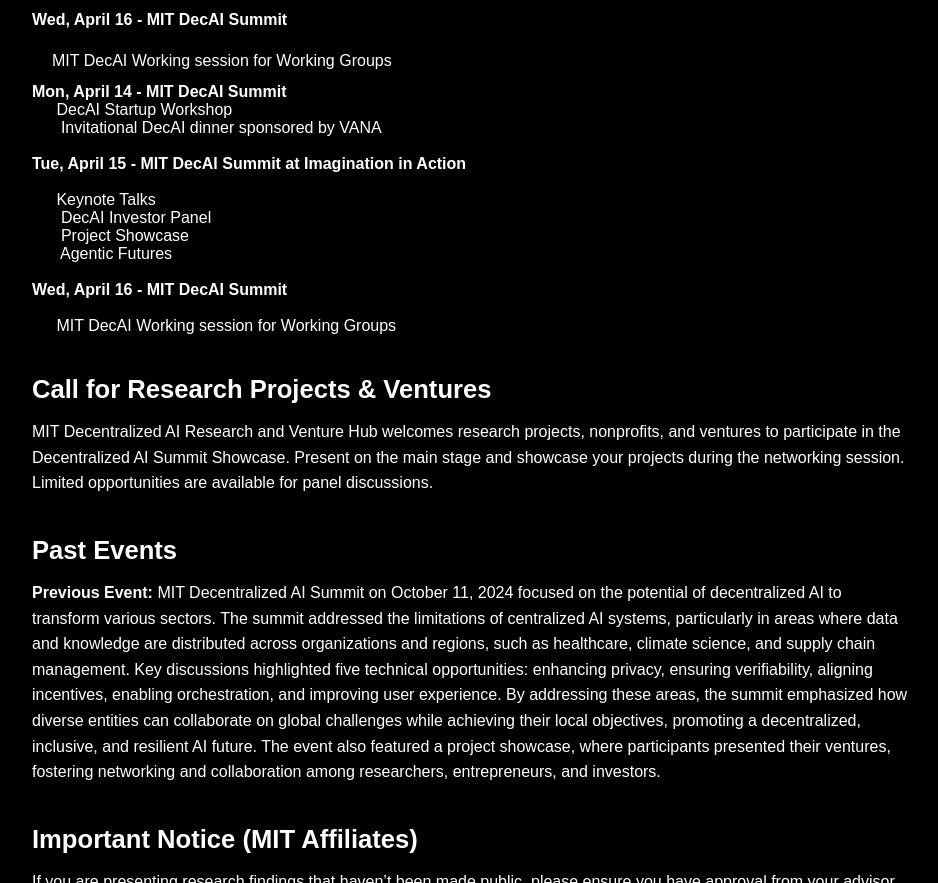
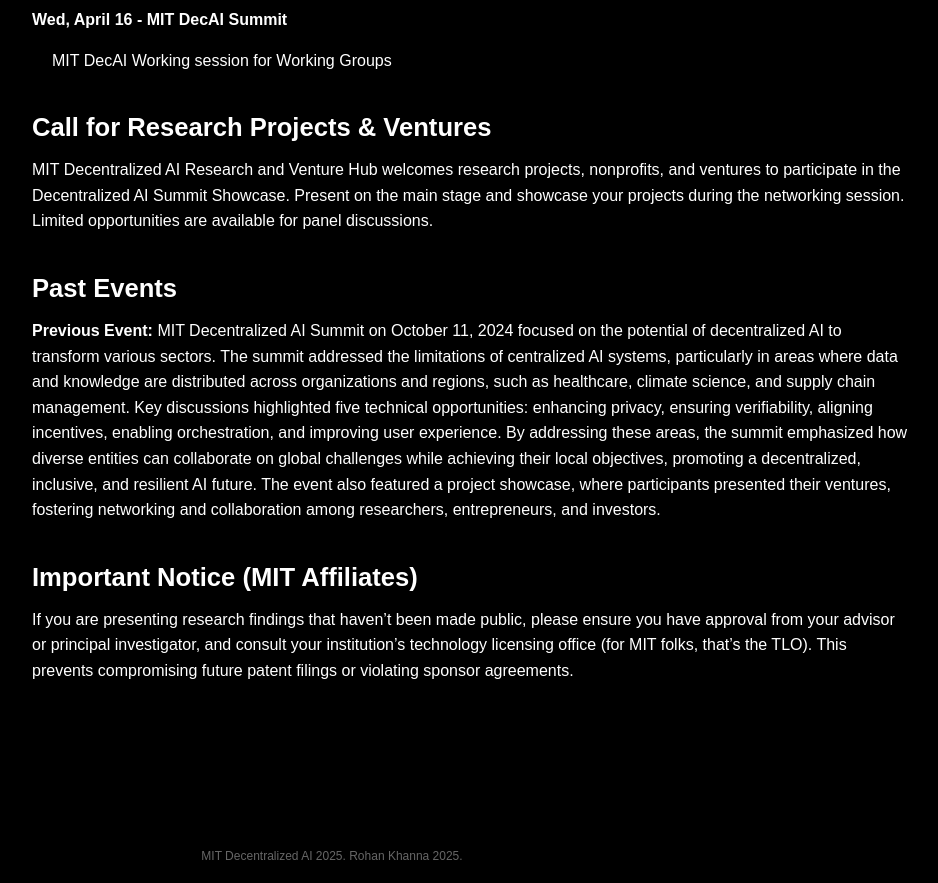
Before and after one commit to rohanarickhanna/MITDecAI, a plain HTML site: page summit.html in a window 1280 px wide. Shown: the part 1626-2509 px from the top of the page, without its empty margins (308-1246 px from the left). Drawn offline with Linux system fonts and the light colour scheme; a web font is replaced by a local one.

Commit message:
Update summit.html
Program formatting

```diff
--- a/summit.html
+++ b/summit.html
@@ -329,7 +329,6 @@
           <li style="margin-left: 20px;">DecAI Startup Workshop</li>
           <li style="margin-left: 20px;">Invitational DecAI dinner sponsored by VANA</li>
         </ul>
-
         <p><strong>Tue, April 15 - MIT DecAI Summit at Imagination in Action</strong></p>
         <ul style="list-style-type: none; padding: 0; margin: 0;">
           <li style="margin-left: 20px;">Keynote Talks</li>
@@ -337,31 +336,10 @@
           <li style="margin-left: 20px;">Project Showcase</li>
           <li style="margin-left: 20px;">Agentic Futures</li>
         </ul>
-
         <p><strong>Wed, April 16 - MIT DecAI Summit</strong></p>
         <ul style="list-style-type: none; padding: 0; margin: 0;">
           <li style="margin-left: 20px;">MIT DecAI Working session for Working Groups</li>
         </ul>
-
-
-
-          <strong>Mon, April 14 - MIT DecAI Summit</strong><br>
-        <div style="margin-left: 20px;">
-          &nbsp;DecAI Startup Workshop<br>&nbsp;
-          Invitational DecAI dinner sponsored by VANA<br>&nbsp;
-        </div>
-          <strong>Tue, April 15 - MIT DecAI Summit at Imagination in Action</strong><br>&nbsp;
-          <div style="margin-left: 20px;">
-            &nbsp;Keynote Talks<br>&nbsp;
-            DecAI Investor Panel<br>&nbsp;
-            Project Showcase<br>&nbsp;
-            Agentic Futures<br>&nbsp;
-          </div>
-          <strong>Wed, April 16 - MIT DecAI Summit</strong><br>&nbsp;
-          <div style="margin-left: 20px;">
-            &nbsp;MIT DecAI Working session for Working Groups
-            </div>
-
       </section>
 
     <!-- MIT Decentralized AI Research and Venture Hub Call -->
```
Lines whose indentation alone changed are shown as unchanged.
